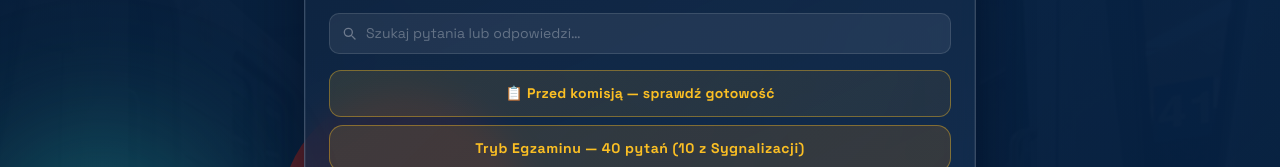
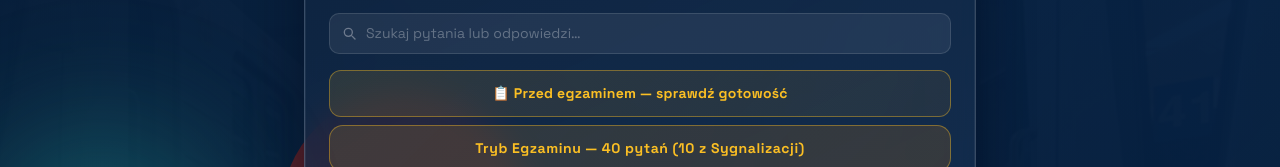
Before and after one commit to pablop76/metro-test, a React (Create React App) app: page / in a window 1280 px wide. Shown: the part 531-698 px from the top of the page. Built offline with nearby package versions, Linux system fonts and the light colour scheme.

Commit message:
fix: zmiana nazwy 'komisją' na 'egzaminem'

```diff
--- a/src/App.js
+++ b/src/App.js
@@ -567,7 +567,7 @@ function App() {
                     className="briefing-mode-btn"
                     onClick={() => { setShowBriefing(true); setShowMap(false); setShowHistory(false); }}
                   >
-                    📋 Przed komisją — sprawdź gotowość
+                    📋 Przed egzaminem — sprawdź gotowość
                   </button>
                   <button className={`exam-mode-btn ${examMode ? "active" : ""}`} onClick={examMode ? refreshPage : startExamMode}>
                     {examMode
--- a/src/components/quiz/PreExamBriefing.js
+++ b/src/components/quiz/PreExamBriefing.js
@@ -79,10 +79,10 @@ const PreExamBriefing = ({ allQuestions, onStartExam, onStudyWeak, weakCount })
   // ===== ETYKIETA GOTOWOŚCI =====
   const readinessInfo = (() => {
     if (readiness === null) return null;
-    if (readiness >= 85) return { label: "Gotowy na komisję",       color: "#22c55e", bg: "rgba(34,197,94,0.1)",  border: "rgba(34,197,94,0.3)",  icon: "✓" };
+    if (readiness >= 85) return { label: "Gotowy na egzamin",       color: "#22c55e", bg: "rgba(34,197,94,0.1)",  border: "rgba(34,197,94,0.3)",  icon: "✓" };
     if (readiness >= 75) return { label: "Prawie gotowy",           color: "#4ade80", bg: "rgba(74,222,128,0.08)", border: "rgba(74,222,128,0.25)", icon: "✓" };
     if (readiness >= 55) return { label: "Wymaga więcej ćwiczeń",   color: "#f59e0b", bg: "rgba(245,158,11,0.1)",  border: "rgba(245,158,11,0.3)",  icon: "!" };
-    return                       { label: "Za wcześnie na komisję", color: "#ef4444", bg: "rgba(239,68,68,0.1)",   border: "rgba(239,68,68,0.3)",   icon: "✗" };
+    return                       { label: "Za wcześnie na egzamin", color: "#ef4444", bg: "rgba(239,68,68,0.1)",   border: "rgba(239,68,68,0.3)",   icon: "✗" };
   })();
 
   const scoreColor = (s) => {
@@ -99,7 +99,7 @@ const PreExamBriefing = ({ allQuestions, onStartExam, onStudyWeak, weakCount })
         <div className="briefing-no-data">
           <div className="briefing-no-data-icon">📋</div>
           <p className="briefing-no-data-title">Brak danych do analizy</p>
-          <p className="briefing-no-data-sub">Odpowiedz na kilka pytań w quizie — po pierwszej sesji zobaczysz tutaj swoją gotowość do komisji.</p>
+          <p className="briefing-no-data-sub">Odpowiedz na kilka pytań w quizie — po pierwszej sesji zobaczysz tutaj swoją gotowość do egzaminu.</p>
         </div>
       </div>
     );
@@ -111,7 +111,7 @@ const PreExamBriefing = ({ allQuestions, onStartExam, onStudyWeak, weakCount })
       {/* ===== NAGŁÓWEK ===== */}
       <div className="briefing-header">
         <div>
-          <div className="briefing-label">PRZED KOMISJĄ</div>
+          <div className="briefing-label">PRZED EGZAMINEM</div>
           <div className="briefing-sub">Analiza Twojej gotowości na podstawie {totalAttempts} odpowiedzi</div>
         </div>
         {recentAvg !== null && (
```
